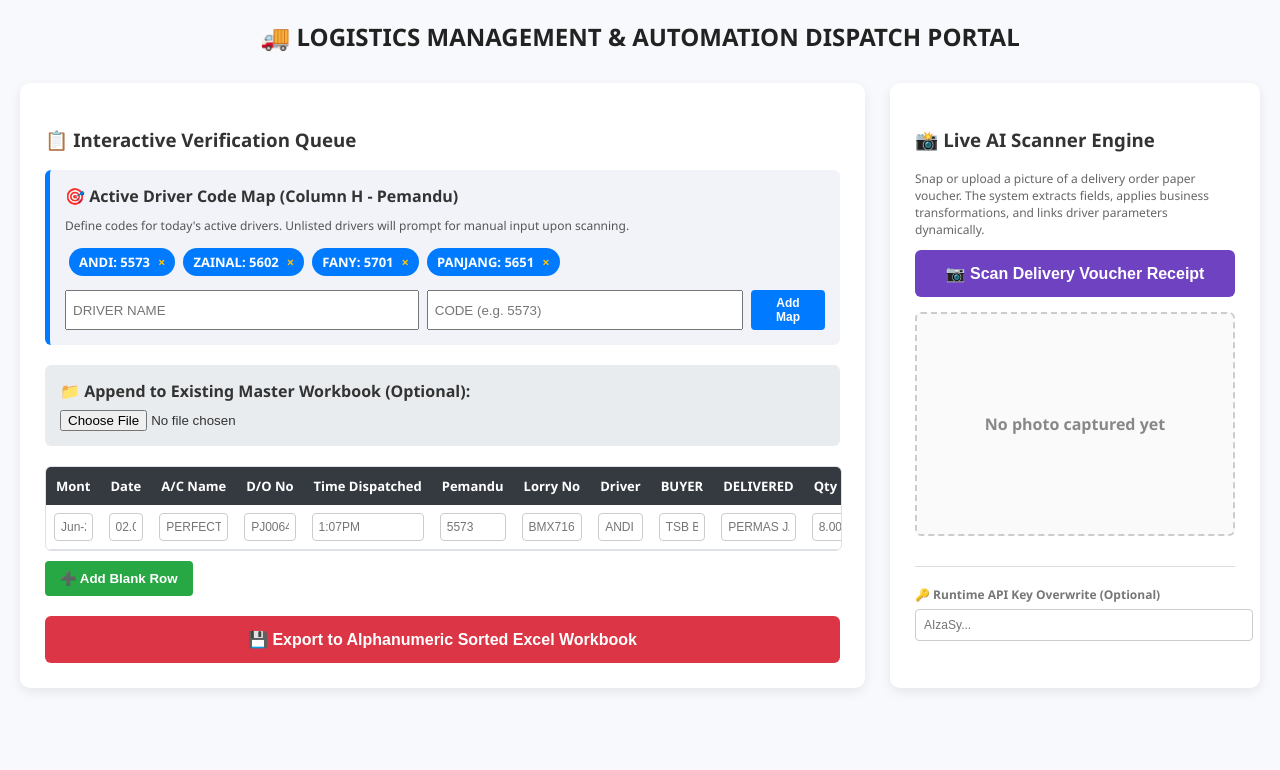
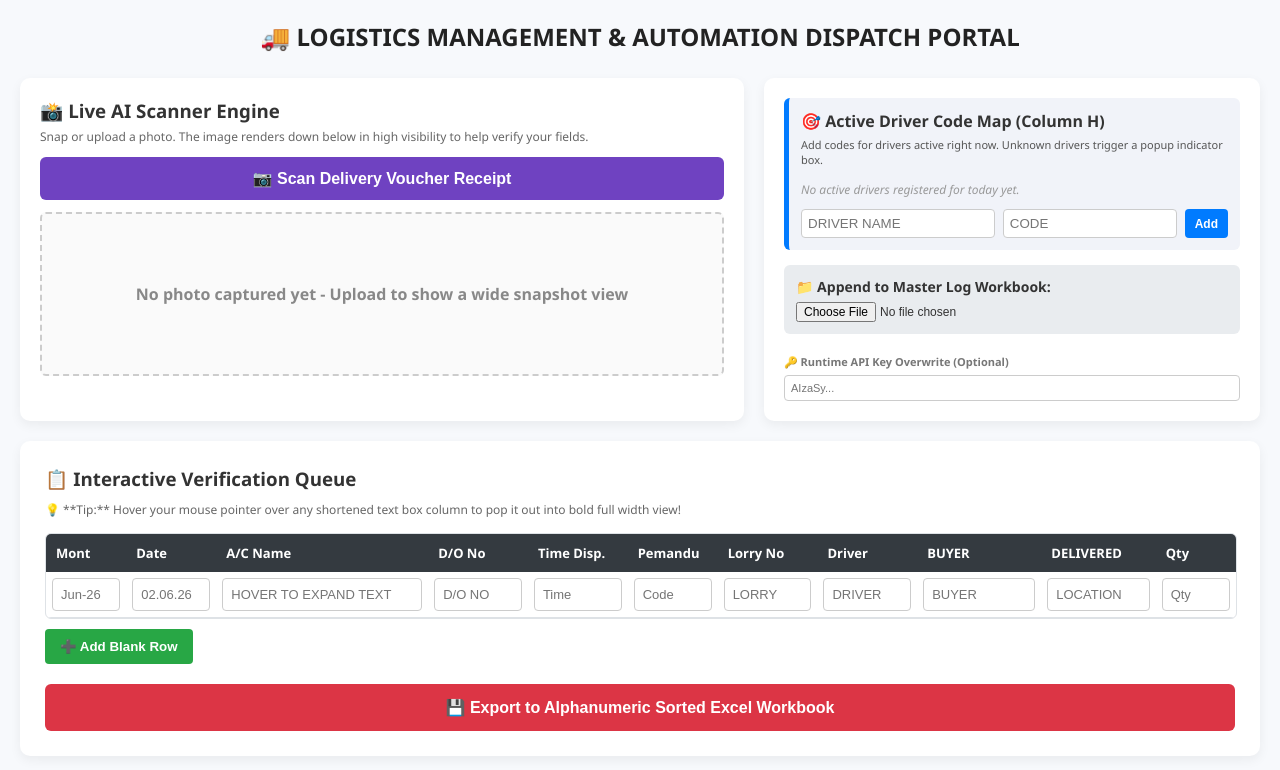
Before and after one commit to 2026kunkun-collab/SPECIAL_V3, a Flask app: page / in a window 1280 px wide. Shown: the top 770 px of the page. Run offline with Flask 3, Linux system fonts and the light colour scheme.

Commit message:
NEW update with no default

```diff
--- a/templates/index.html
+++ b/templates/index.html
@@ -6,89 +6,150 @@
     <title>Logistics Delivery Ledger System</title>
     <style>
         body { font-family: 'Segoe UI', Tahoma, Geneva, Verdana, sans-serif; margin: 20px; background-color: #f7f9fc; color: #333; }
-        .app-layout { display: flex; gap: 25px; flex-wrap: wrap; max-width: 1400px; margin: 0 auto; }
-        .left-panel { flex: 1.6; min-width: 450px; background: white; padding: 25px; border-radius: 10px; box-shadow: 0 4px 12px rgba(0,0,0,0.08); }
-        .right-panel { flex: 0.4; min-width: 320px; background: white; padding: 25px; border-radius: 10px; box-shadow: 0 4px 12px rgba(0,0,0,0.08); }
-        .driver-settings-box { background-color: #f1f3f9; border-left: 5px solid #007bff; padding: 15px; border-radius: 6px; margin-bottom: 20px; }
+        .app-container { max-width: 1400px; margin: 0 auto; display: flex; flex-direction: column; gap: 20px; }
+
+        /* 1️⃣ TOP PANEL: CAMERA SCANNER & CONFIGS OVERVIEW */
+        .top-row { display: flex; gap: 20px; flex-wrap: wrap; }
+        .scanner-card { flex: 1.2; min-width: 450px; background: white; padding: 20px; border-radius: 10px; box-shadow: 0 4px 12px rgba(0,0,0,0.06); text-align: center; }
+        .driver-card { flex: 0.8; min-width: 320px; background: white; padding: 20px; border-radius: 10px; box-shadow: 0 4px 12px rgba(0,0,0,0.06); }
+
+        /* 2️⃣ BOTTOM PANEL: VERIFICATION LOG GRID */
+        .bottom-row { background: white; padding: 25px; border-radius: 10px; box-shadow: 0 4px 12px rgba(0,0,0,0.06); }
+
+        .driver-settings-box { background-color: #f1f3f9; border-left: 5px solid #007bff; padding: 12px; border-radius: 6px; margin-bottom: 15px; }
         .driver-tag { display: inline-flex; align-items: center; background: #007bff; color: white; padding: 5px 10px; border-radius: 20px; margin: 4px; font-size: 13px; font-weight: bold; }
         .driver-tag span { margin-left: 8px; cursor: pointer; color: #ffc107; }
-        .file-section { background-color: #e9ecef; padding: 15px; border-radius: 6px; margin-bottom: 20px; font-weight: bold; }
+        .file-section { background-color: #e9ecef; padding: 12px; border-radius: 6px; margin-bottom: 15px; font-weight: bold; font-size: 14px; }
+
         .table-wrapper { width: 100%; overflow-x: auto; margin-top: 15px; border: 1px solid #dee2e6; border-radius: 6px; }
-        table { width: 100%; border-collapse: collapse; text-align: left; font-size: 13px; }
-        th { background-color: #343a40; color: white; padding: 10px; white-space: nowrap; }
-        td { padding: 8px; border-bottom: 1px solid #dee2e6; vertical-align: middle; }
-        td input { width: 100%; padding: 6px; border: 1px solid #ccc; border-radius: 4px; font-size: 12px; box-sizing: border-box; }
+        table { width: 100%; border-collapse: collapse; font-size: 13px; table-layout: fixed; }
+        th { background-color: #343a40; color: white; padding: 10px; text-align: left; white-space: nowrap; }
+        td { padding: 6px; border-bottom: 1px solid #dee2e6; position: relative; }
+
+        /* 🧠 HOVER & TEXT EXPANSION SYSTEM */
+        td input {
+            width: 100%;
+            padding: 8px;
+            border: 1px solid #ccc;
+            border-radius: 4px;
+            font-size: 13px;
+            box-sizing: border-box;
+            text-overflow: ellipsis;
+            white-space: nowrap;
+            overflow: hidden;
+            transition: all 0.15s ease-in-out;
+        }
+        /* Smooth scale layout amplification on focus/hover */
+        td input:hover, td input:focus {
+            position: absolute;
+            width: 250px;
+            max-width: 350px;
+            z-index: 99;
+            font-weight: bold;
+            box-shadow: 0 4px 10px rgba(0,0,0,0.2);
+            border-color: #007bff;
+            background-color: #fff;
+            transform: scale(1.03);
+        }
+
         button { cursor: pointer; font-weight: bold; border-radius: 4px; padding: 10px 15px; border: none; transition: background 0.2s; }
         .add-btn { background-color: #28a745; color: white; margin-top: 10px; }
         .add-btn:hover { background-color: #218838; }
         .submit-btn { background-color: #dc3545; color: white; width: 100%; margin-top: 20px; font-size: 16px; padding: 14px; border-radius: 6px; }
         .submit-btn:hover { background-color: #c82333; }
-        .camera-btn { background-color: #6f42c1; color: white; padding: 14px; font-size: 16px; width: 100%; border-radius: 6px; }
+
+        .camera-btn { background-color: #6f42c1; color: white; padding: 12px; font-size: 16px; width: 100%; border-radius: 6px; }
         .camera-btn:hover { background-color: #5a32a3; }
         .camera-btn:disabled { background-color: #bfaedb; cursor: not-allowed; }
-        #preview-img { max-width: 100%; max-height: 400px; border-radius: 6px; border: 2px dashed #ccc; margin-top: 15px; display: none; }
-        .placeholder-box { height: 220px; border: 2px dashed #ccc; border-radius: 6px; display: flex; align-items: center; justify-content: center; color: #888; text-align: center; font-weight: bold; margin-top: 15px; background: #fafafa; }
-        .loading-status { color: #6f42c1; font-weight: bold; margin-top: 12px; display: none; text-align: center; }
+
+        /* WIDER PREVIEW BOX NOW SITTING STRATEGICALLY AT THE TOP */
+        #preview-img { max-width: 100%; max-height: 450px; object-fit: contain; border-radius: 6px; border: 2px dashed #007bff; margin-top: 12px; display: none; }
+        .placeholder-box { height: 160px; border: 2px dashed #ccc; border-radius: 6px; display: flex; align-items: center; justify-content: center; color: #888; text-align: center; font-weight: bold; margin-top: 12px; background: #fafafa; }
+        .loading-status { color: #6f42c1; font-weight: bold; margin-top: 12px; display: none; }
         .driver-entry-form { display: flex; gap: 8px; margin-top: 10px; }
     </style>
 </head>
 <body>
 
-<h2 style="text-align: center; margin-bottom: 30px; color: #222;">🚚 LOGISTICS MANAGEMENT & AUTOMATION DISPATCH PORTAL</h2>
+<h2 style="text-align: center; margin-bottom: 25px; color: #222;">🚚 LOGISTICS MANAGEMENT & AUTOMATION DISPATCH PORTAL</h2>
 
-<div class="app-layout">
+<div class="app-container">
 
-    <div class="left-panel">
-        <h3>📋 Interactive Verification Queue</h3>
+    <!-- 1️⃣ TOP ROW LAYOUT: CAPTURED PICTURE & SETTINGS CONFIGS -->
+    <div class="top-row">
 
-        <!-- DRIVER CODE MAP MANAGER -->
-        <div class="driver-settings-box">
-            <h4 style="margin: 0 0 10px 0;">🎯 Active Driver Code Map (Column H - Pemandu)</h4>
-            <p style="font-size: 12px; color: #555; margin: 0 0 10px 0;">Define codes for today's active drivers. Unlisted drivers will prompt for manual input upon scanning.</p>
-            <div id="driver-tags-container"></div>
-            <div class="driver-entry-form">
-                <input type="text" id="new-driver-name" placeholder="DRIVER NAME" style="width: 45%; padding: 6px; text-transform: uppercase;">
-                <input type="number" id="new-driver-code" placeholder="CODE (e.g. 5573)" style="width: 40%; padding: 6px;">
-                <button type="button" style="background:#007bff; color:white; padding: 6px 12px; font-size:12px;" onclick="addDriverMapping()">Add Map</button>
+        <div class="scanner-card">
+            <h3 style="margin: 0 0 5px 0; text-align: left;">📸 Live AI Scanner Engine</h3>
+            <p style="font-size: 12px; color: #666; text-align: left; margin: 0 0 12px 0;">Snap or upload a photo. The image renders down below in high visibility to help verify your fields.</p>
+
+            <input type="file" id="camera-capture" accept="image/*" capture="environment" style="display: none;" onchange="processPaperPhoto(this)">
+            <button type="button" id="scan-btn" class="camera-btn" onclick="document.getElementById('camera-capture').click()">📷 Scan Delivery Voucher Receipt</button>
+
+            <div id="loading-badge" class="loading-status">🔄 Gemini AI reading docket coordinates...</div>
+            <div id="placeholder" class="placeholder-box">No photo captured yet - Upload to show a wide snapshot view</div>
+            <img id="preview-img" alt="Captured document source file view">
+        </div>
+
+        <div class="driver-card">
+            <div class="driver-settings-box">
+                <h4 style="margin: 0 0 5px 0;">🎯 Active Driver Code Map (Column H)</h4>
+                <p style="font-size: 11px; color: #555; margin: 0 0 10px 0;">Add codes for drivers active right now. Unknown drivers trigger a popup indicator box.</p>
+                <div id="driver-tags-container"></div>
+                <div class="driver-entry-form">
+                    <input type="text" id="new-driver-name" placeholder="DRIVER NAME" style="width: 45%; padding: 6px; text-transform: uppercase; border: 1px solid #ccc; border-radius: 4px;">
+                    <input type="number" id="new-driver-code" placeholder="CODE" style="width: 40%; padding: 6px; border: 1px solid #ccc; border-radius: 4px;">
+                    <button type="button" style="background:#007bff; color:white; padding: 6px 10px; font-size:12px; border-radius: 4px;" onclick="addDriverMapping()">Add</button>
+                </div>
+            </div>
+
+            <div class="file-section">
+                <label for="excel-file">📁 Append to Master Log Workbook:</label>
+                <input type="file" id="excel-file" accept=".xlsx" style="margin-top: 6px; display: block; font-size: 12px;">
+            </div>
+
+            <div>
+                <label style="font-size:11px; font-weight:bold; color:#777;">🔑 Runtime API Key Overwrite (Optional)</label>
+                <input type="password" id="custom-api-key" placeholder="AIzaSy..." style="width:100%; padding:6px; font-size:11px; margin-top:4px; border-radius:4px; border:1px solid #ccc; box-sizing: border-box;">
             </div>
         </div>
 
-        <div class="file-section">
-            <label for="excel-file">📁 Append to Existing Master Workbook (Optional):</label>
-            <input type="file" id="excel-file" accept=".xlsx" style="margin-top: 8px; display: block;">
-        </div>
+    </div>
 
-        <!-- 14 COLUMN COMPLIANT GRID INTERFACE -->
+    <!-- 2️⃣ BOTTOM ROW LAYOUT: COMPREHENSIVE DATA ADJUSTMENT WORK AREA -->
+    <div class="bottom-row">
+        <h3 style="margin: 0 0 10px 0;">📋 Interactive Verification Queue</h3>
+        <p style="font-size: 12px; color: #666; margin: 0 0 15px 0;">💡 **Tip:** Hover your mouse pointer over any shortened text box column to pop it out into bold full width view!</p>
+
         <div class="table-wrapper">
             <table id="receipt-table">
                 <thead>
                     <tr>
-                        <th>Mont</th>
-                        <th>Date</th>
-                        <th>A/C Name</th>
-                        <th>D/O No</th>
-                        <th>Time Dispatched</th>
-                        <th>Pemandu</th>
-                        <th>Lorry No</th>
-                        <th>Driver</th>
-                        <th>BUYER</th>
-                        <th>DELIVERED</th>
-                        <th>Qty (M.cu)</th>
+                        <th style="width: 6.5%;">Mont</th>
+                        <th style="width: 7.5%;">Date</th>
+                        <th style="width: 20%;">A/C Name</th>
+                        <th style="width: 8.5%;">D/O No</th>
+                        <th style="width: 8.5%;">Time Disp.</th>
+                        <th style="width: 7.5%;">Pemandu</th>
+                        <th style="width: 8.5%;">Lorry No</th>
+                        <th style="width: 8.5%;">Driver</th>
+                        <th style="width: 11%;">BUYER</th>
+                        <th style="width: 10%;">DELIVERED</th>
+                        <th style="width: 6.5%;">Qty</th>
                     </tr>
                 </thead>
                 <tbody id="entry-container">
                     <tr class="entry-row">
-                        <td><input type="text" class="data-month" placeholder="Jun-26" required></td>
-                        <td><input type="text" class="data-date" placeholder="02.06.26" required></td>
-                        <td><input type="text" class="data-acname" placeholder="PERFECT READYMIX..." required style="text-transform: uppercase;"></td>
-                        <td><input type="text" class="data-dono" placeholder="PJ006436" required style="text-transform: uppercase;"></td>
-                        <td><input type="text" class="data-time" placeholder="1:07PM" required></td>
-                        <td><input type="number" class="data-nota" placeholder="5573" required></td>
-                        <td><input type="text" class="data-lorry" placeholder="BMX7169" required style="text-transform: uppercase;"></td>
-                        <td><input type="text" class="data-driver" placeholder="ANDI" required style="text-transform: uppercase;"></td>
-                        <td><input type="text" class="data-buyer" placeholder="TSB BUILDER..." required style="text-transform: uppercase;"></td>
-                        <td><input type="text" class="data-delivered" placeholder="PERMAS JAYA" required style="text-transform: uppercase;"></td>
-                        <td><input type="number" step="0.01" class="data-qty" placeholder="8.00" required></td>
+                        <td><input type="text" class="data-month" placeholder="Jun-26" title="Month Header"></td>
+                        <td><input type="text" class="data-date" placeholder="02.06.26"></td>
+                        <td><input type="text" class="data-acname" placeholder="Hover to expand text" style="text-transform: uppercase;"></td>
+                        <td><input type="text" class="data-dono" placeholder="D/O No" style="text-transform: uppercase;"></td>
+                        <td><input type="text" class="data-time" placeholder="Time"></td>
+                        <td><input type="number" class="data-nota" placeholder="Code"></td>
+                        <td><input type="text" class="data-lorry" placeholder="Lorry" style="text-transform: uppercase;"></td>
+                        <td><input type="text" class="data-driver" placeholder="Driver" style="text-transform: uppercase;"></td>
+                        <td><input type="text" class="data-buyer" placeholder="Buyer" style="text-transform: uppercase;"></td>
+                        <td><input type="text" class="data-delivered" placeholder="Location" style="text-transform: uppercase;"></td>
+                        <td><input type="number" step="0.01" class="data-qty" placeholder="Qty"></td>
                     </tr>
                 </tbody>
             </table>
@@ -98,38 +159,22 @@
         <button type="button" class="submit-btn" onclick="submitAllData()">💾 Export to Alphanumeric Sorted Excel Workbook</button>
     </div>
 
-    <div class="right-panel">
-        <h3>📸 Live AI Scanner Engine</h3>
-        <p style="font-size: 12px; color: #666;">Snap or upload a picture of a delivery order paper voucher. The system extracts fields, applies business transformations, and links driver parameters dynamically.</p>
-
-        <input type="file" id="camera-capture" accept="image/*" capture="environment" style="display: none;" onchange="processPaperPhoto(this)">
-        <button type="button" id="scan-btn" class="camera-btn" onclick="document.getElementById('camera-capture').click()">📷 Scan Delivery Voucher Receipt</button>
-
-        <div id="loading-badge" class="loading-status">🔄 Gemini AI reading docket coordinates...</div>
-
-        <div id="placeholder" class="placeholder-box">No photo captured yet</div>
-        <img id="preview-img" alt="Captured document source file view">
-
-        <div style="margin-top: 30px; border-top: 1px solid #ddd; padding-top: 15px;">
-            <label style="font-size:12px; font-weight:bold; color:#777;">🔑 Runtime API Key Overwrite (Optional)</label>
-            <input type="password" id="custom-api-key" placeholder="AIzaSy..." style="width:100%; padding:8px; font-size:12px; margin-top:5px; border-radius:4px; border:1px solid #ccc;">
-        </div>
-    </div>
-
 </div>
 
 <script>
-    // Local memory driver parameters cache
-    let driverDatabase = {
-        "ANDI": "5573",
-        "ZAINAL": "5602",
-        "FANY": "5701",
-        "PANJANG": "5651"
-    };
+    // 🧠 3. CLEAN LAUNCH ENGINE STATE - ALL PRESET DRIVER DEFAULTS WIPED CLEAN
+    let driverDatabase = {};
 
     function renderDriverTags() {
         const container = document.getElementById('driver-tags-container');
         container.innerHTML = "";
+
+        let keys = Object.keys(driverDatabase);
+        if(keys.length === 0) {
+            container.innerHTML = `<span style="font-size:12px; color:#999; font-style:italic;">No active drivers registered for today yet.</span>`;
+            return;
+        }
+
         for (const [name, code] of Object.entries(driverDatabase)) {
             const tag = document.createElement('div');
             tag.className = 'driver-tag';
@@ -163,7 +208,6 @@
         const container = document.getElementById('entry-container');
         const rows = container.querySelectorAll('.entry-row');
 
-        // Overwrite first blank row if it's completely untouched
         if (initialValues && rows.length === 1) {
             const firstDo = rows[0].querySelector('.data-dono').value;
             if (!firstDo) {
@@ -175,23 +219,24 @@
         const tr = document.createElement('tr');
         tr.className = 'entry-row';
         tr.innerHTML = `
-            <td><input type="text" class="data-month" placeholder="Jun-26" required></td>
-            <td><input type="text" class="data-date" placeholder="02.06.26" required></td>
-            <td><input type="text" class="data-acname" required style="text-transform: uppercase;"></td>
-            <td><input type="text" class="data-dono" required style="text-transform: uppercase;"></td>
-            <td><input type="text" class="data-time" required></td>
-            <td><input type="number" class="data-nota" required></td>
-            <td><input type="text" class="data-lorry" required style="text-transform: uppercase;"></td>
-            <td><input type="text" class="data-driver" required style="text-transform: uppercase;"></td>
-            <td><input type="text" class="data-buyer" required style="text-transform: uppercase;"></td>
-            <td><input type="text" class="data-delivered" required style="text-transform: uppercase;"></td>
-            <td><input type="number" step="0.01" class="data-qty" required></td>
+            <td><input type="text" class="data-month" placeholder="Jun-26"></td>
+            <td><input type="text" class="data-date" placeholder="02.06.26"></td>
+            <td><input type="text" class="data-acname" style="text-transform: uppercase;"></td>
+            <td><input type="text" class="data-dono" style="text-transform: uppercase;"></td>
+            <td><input type="text" class="data-time"></td>
+            <td><input type="number" class="data-nota"></td>
+            <td><input type="text" class="data-lorry" style="text-transform: uppercase;"></td>
+            <td><input type="text" class="data-driver" style="text-transform: uppercase;"></td>
+            <td><input type="text" class="data-buyer" style="text-transform: uppercase;"></td>
+            <td><input type="text" class="data-delivered" style="text-transform: uppercase;"></td>
+            <td><input type="number" step="0.01" class="data-qty"></td>
         `;
         container.appendChild(tr);
 
         if (initialValues) {
             populateRowData(tr, initialValues);
         }
+        setupTooltipTriggers(tr);
     }
 
     function populateRowData(rowElement, data) {
@@ -206,6 +251,18 @@
         rowElement.querySelector('.data-delivered').value = data.delivered || "";
         rowElement.querySelector('.data-qty').value = data.qty || "";
         rowElement.querySelector('.data-nota').value = data.nota || "";
+
+        // Match browser Native standard text tooltips
+        rowElement.querySelectorAll('input').forEach(input => {
+            input.title = input.value;
+        });
+    }
+
+    function setupTooltipTriggers(rowEl) {
+        rowEl.querySelectorAll('input').forEach(input => {
+            input.addEventListener('input', () => { input.title = input.value; });
+            input.addEventListener('change', () => { input.title = input.value; });
+        });
     }
 
     function processPaperPhoto(input) {
@@ -240,21 +297,19 @@
                 let aiData = result.data;
                 let driverSignature = aiData.driver;
 
-                // Check if the driver has an assigned code
                 if (driverDatabase[driverSignature]) {
                     aiData.nota = driverDatabase[driverSignature];
                 } else {
-                    // Prompt user for missing code
                     let customCode = prompt(`Detected driver [ ${driverSignature} ] which doesn't have an assigned code today.\nPlease enter the numeric code for this driver:`, "");
                     if (customCode && customCode.trim() !== "") {
                         driverDatabase[driverSignature] = customCode.trim();
                         renderDriverTags();
                         aiData.nota = customCode.trim();
                     } else {
-                        aiData.nota = ""; // Left empty if user cancels
+                        aiData.nota = "";
                     }
                 }
-                addFormRow(aiData);
+                addManualRow(aiData);
             } else {
                 alert("Scan Failure: " + result.message);
             }
@@ -265,11 +320,6 @@
             loadingBadge.style.display = 'none';
             input.value = "";
         });
-    }
-
-    // Proxy function alias for fallback compatibility matching backend callbacks
-    function addFormRow(data) {
-        addManualRow(data);
     }
 
     function submitAllData() {
@@ -329,7 +379,8 @@
         .catch(err => alert("Submission error: " + err.message));
     }
 
-    // Bootstrapping initialization
+    // Bind base interactions on default load row
+    document.querySelectorAll('.entry-row').forEach(row => setupTooltipTriggers(row));
     renderDriverTags();
 </script>
 </body>
```
